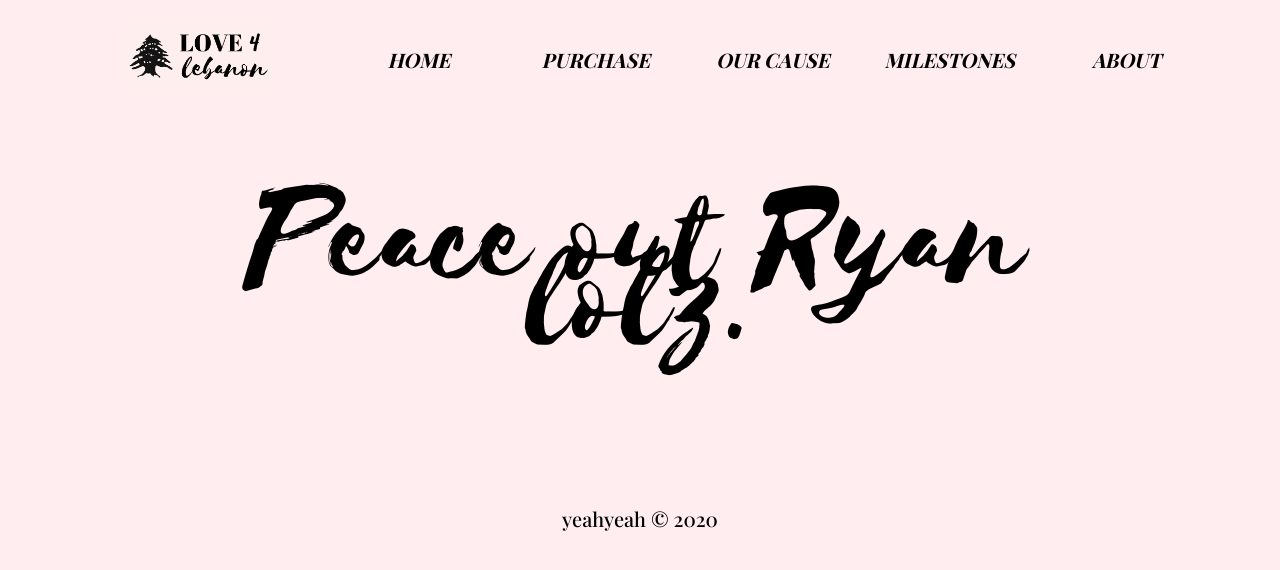
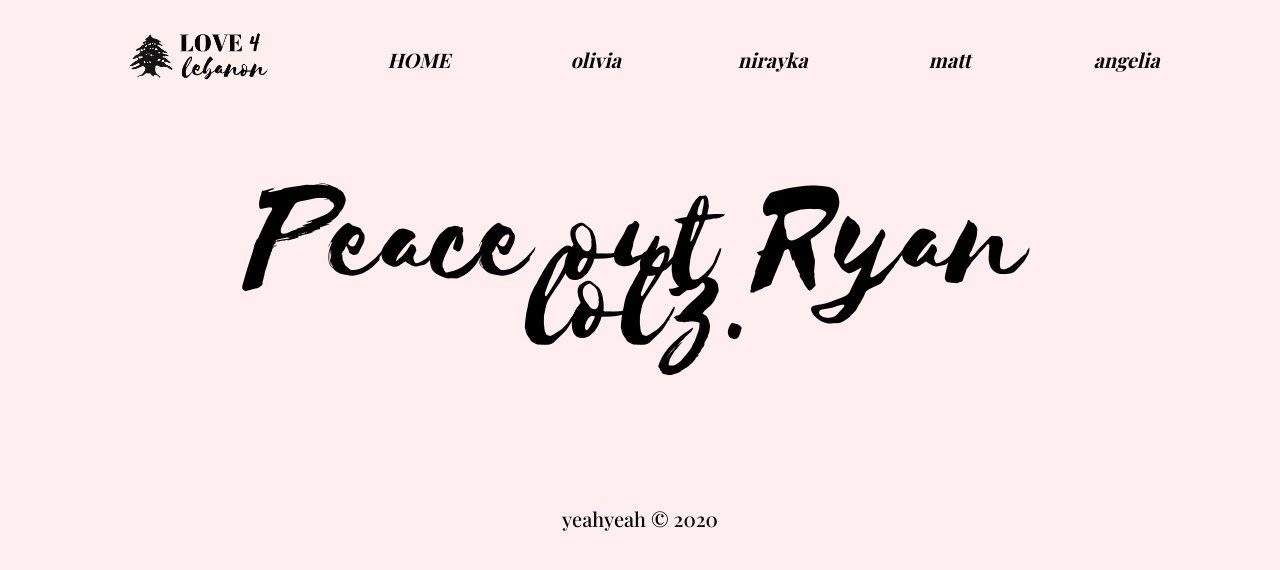
Before and after one commit to agregforrester/pset-goodbye., a plain HTML site: page goodluckryan<3/index.html in a window 1280 px wide. Drawn offline with nearby package versions, Linux system fonts and the light colour scheme; a web font is replaced by a local one.

Commit message:
Update index.html

```diff
--- a/goodluckryan<3/index.html
+++ b/goodluckryan<3/index.html
@@ -17,16 +17,16 @@
           <a href="index.html" class="button" id="homebutton">HOME</a>
         </div>
         <div class="navcolumn">
-          <a href="purchase.html" class="button" id="purchasebutton">PURCHASE</a>
+          <a href="purchase.html" class="button" id="purchasebutton"> olivia </a>
         </div>
         <div class="navcolumn">
-          <a href="ourcause.html" class="button" id="milestonesbutton">OUR CAUSE</a>
+          <a href="ourcause.html" class="button" id="milestonesbutton"> nirayka </a>
         </div>
         <div class="navcolumn">
-          <a href="milestones.html" class="button" id="whoarewebutton">MILESTONES</a>
+          <a href="milestones.html" class="button" id="whoarewebutton"> matt </a>
         </div>
         <div class="navcolumn">
-          <a href="about.html" class="button" id="aboutbutton">ABOUT</a>
+          <a href="about.html" class="button" id="aboutbutton"> angelia </a>
         </div>
 
       </div>
```
